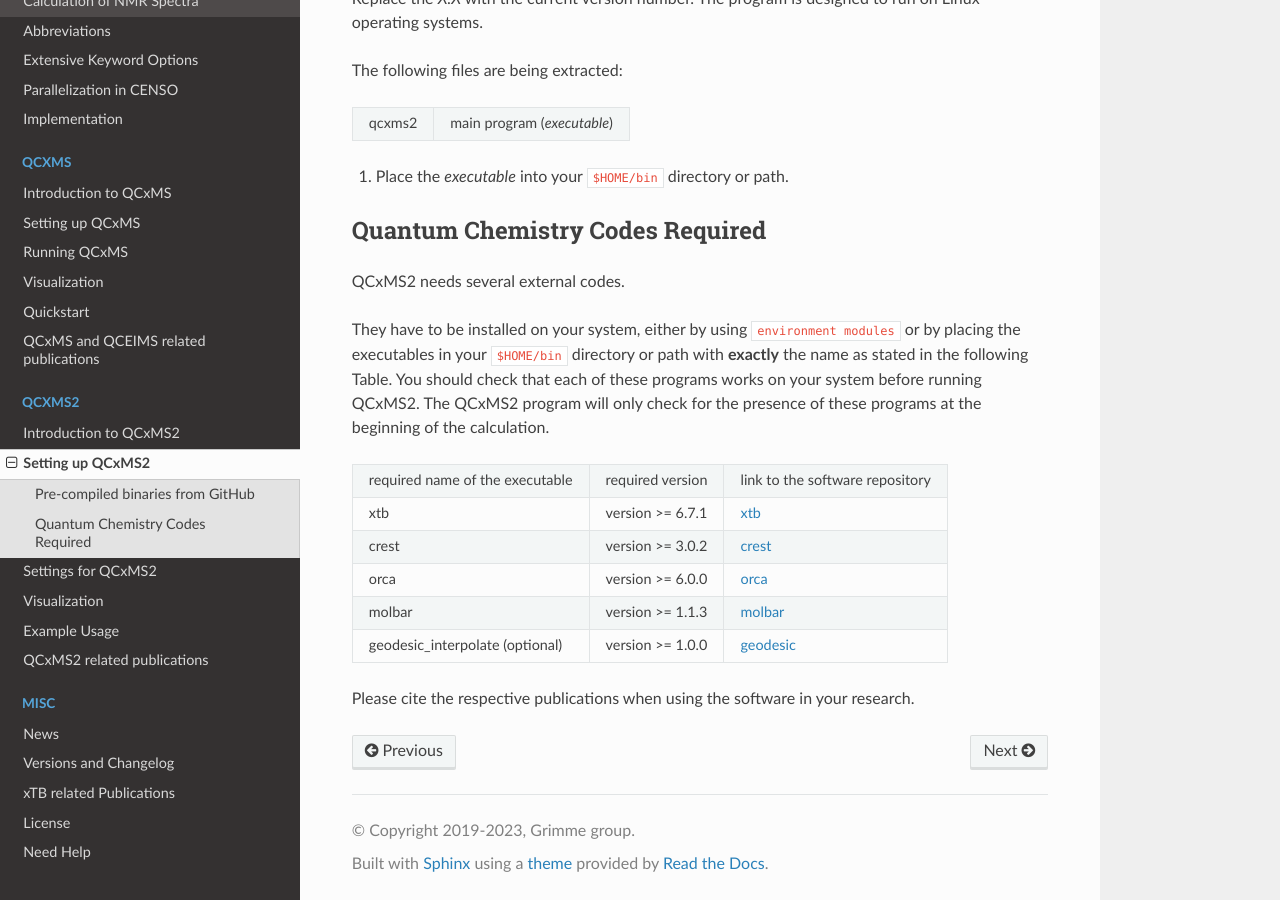
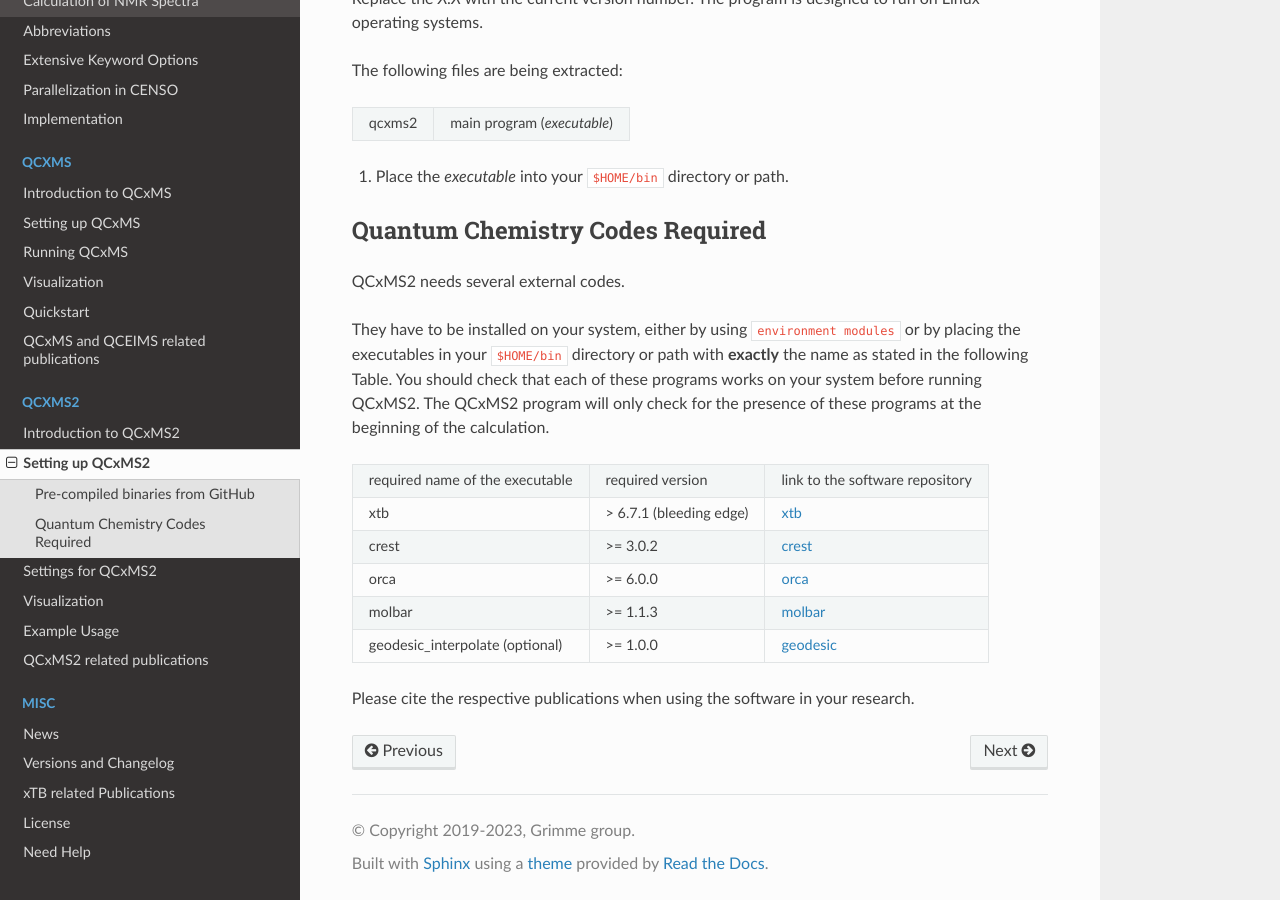
Before and after one commit to grimme-lab/xtb_docs, a Sphinx documentation site: the page built from source/qcxms2_doc/qcxms2_setup.rst, in a window 1280 px wide and 900 px high, scrolled down 548 px. Built offline with Sphinx 7.4.7 and the Read the Docs theme 3.1.0, drawn with Linux system fonts in a browser that asks for light colours.

Commit message:
Updated QCxMS2 Documentation (#129)
* updated qcxms docs

* Added preliminary documentation of QCxMS2

* corrected xtb version for QCxMS2

```diff
--- a/source/qcxms2_doc/qcxms2_setup.rst
+++ b/source/qcxms2_doc/qcxms2_setup.rst
@@ -42,18 +42,19 @@
 You should check that each of these programs works on your system before running QCxMS2.
 The QCxMS2 program will only check for the presence of these programs at the beginning of the calculation.
 
-+----------------------------------+--------------------+----------------------------------------------------------------------+
-| required name of the executable  | required version   |    link to the software repository                                   |
-+----------------------------------+--------------------+----------------------------------------------------------------------+
-| xtb                              | version >= 6.7.1   | `xtb <https://github.com/grimme-lab/xtb>`_                           |
-+----------------------------------+--------------------+----------------------------------------------------------------------+
-| crest                            | version >= 3.0.2   | `crest <https://github.com/crest-lab/crest>`_                        |
-+----------------------------------+--------------------+----------------------------------------------------------------------+
-| orca                             | version >= 6.0.0   | `orca <https://orcaforum.kofo.mpg.de>`_                              |
-+----------------------------------+--------------------+----------------------------------------------------------------------+
-| molbar                           | version >= 1.1.3   | `molbar <https://git.rwth-aachen.de/bannwarthlab/molbar>`_           |
-+----------------------------------+--------------------+----------------------------------------------------------------------+
-| geodesic_interpolate (optional)  |  version >= 1.0.0  |  `geodesic <https://github.com/virtualzx-nad/geodesic-interpolate>`_ |
-+----------------------------------+--------------------+----------------------------------------------------------------------+
+
++----------------------------------+----------------------------+----------------------------------------------------------------------+
+| required name of the executable  | required version           |    link to the software repository                                   |
++----------------------------------+----------------------------+----------------------------------------------------------------------+
+| xtb                              | > 6.7.1 (bleeding edge)    | `xtb <https://github.com/grimme-lab/xtb>`_                           |
++----------------------------------+----------------------------+----------------------------------------------------------------------+
+| crest                            |          >= 3.0.2          | `crest <https://github.com/crest-lab/crest>`_                        |
++----------------------------------+----------------------------+----------------------------------------------------------------------+
+| orca                             |          >= 6.0.0          | `orca <https://orcaforum.kofo.mpg.de>`_                              |
++----------------------------------+----------------------------+----------------------------------------------------------------------+
+| molbar                           |          >= 1.1.3          | `molbar <https://git.rwth-aachen.de/bannwarthlab/molbar>`_           |
++----------------------------------+----------------------------+----------------------------------------------------------------------+
+| geodesic_interpolate (optional)  |          >= 1.0.0          |  `geodesic <https://github.com/virtualzx-nad/geodesic-interpolate>`_ |
++----------------------------------+----------------------------+----------------------------------------------------------------------+
 
 Please cite the respective publications when using the software in your research.
```
